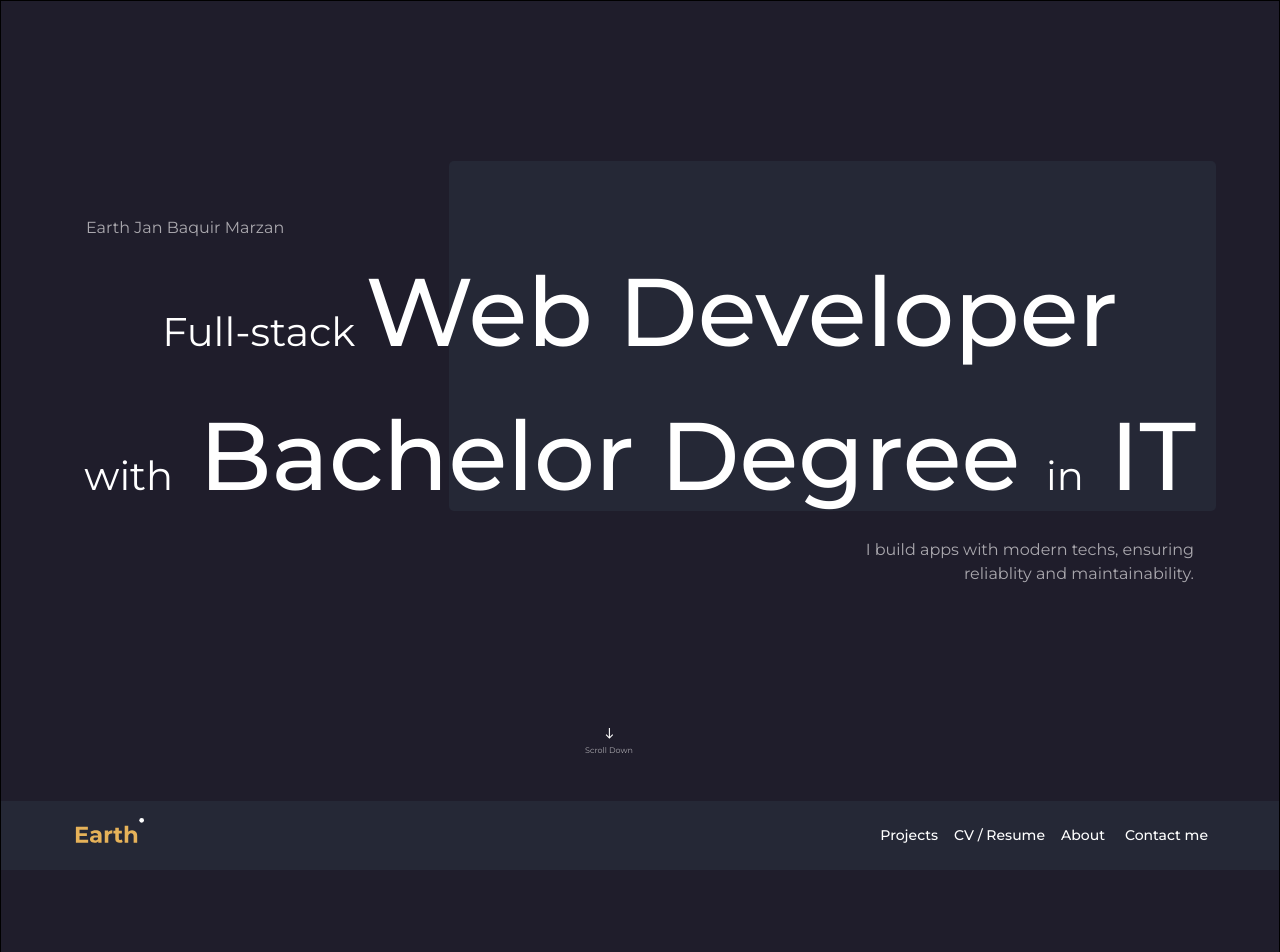
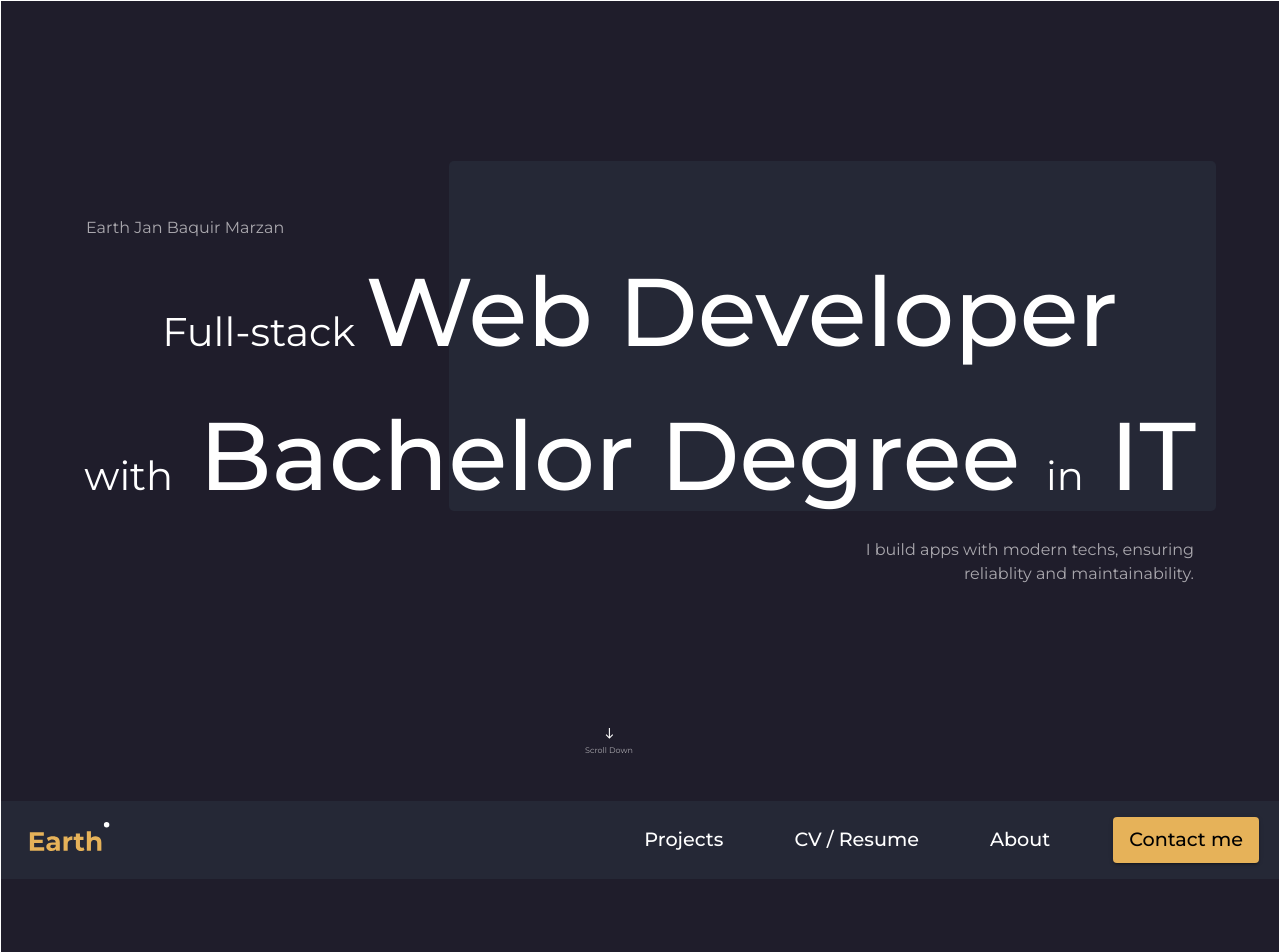
Before and after one commit to earthjan/earth, a React (Create React App) app: page / in a window 1280 px wide. Shown: the top 952 px of the page. Built offline with nearby package versions, Linux system fonts and the light colour scheme.

Commit message:
Add appbar for md-xl screens
Added responsive layout to appbar for md-xl screens. There are also
some changes to xs-sm screens because for xl screens, I changed the
MUI `Container` to `Box` to set the `margin-left` and `margin-right`
freely

```diff
--- a/src/components/atoms/AppBarContainer/AppBarContainer.js
+++ b/src/components/atoms/AppBarContainer/AppBarContainer.js
@@ -4,7 +4,7 @@ import PropTypes from "prop-types";
 import {
   IconButton,
   AppBar,
-  Container,
+  Box,
   Toolbar,
   MenuItem,
   Menu as MenuParent,
@@ -48,13 +48,13 @@ const AppBarContainer = ({ logo, navLinks, menuList }) => {
 
   return (
     <AppBar id="appbar" color={styles.appBar.color} sx={styles.appBar.sx}>
-      <Container sx={styles.container}>
+      <Box sx={styles.container}>
         <Toolbar sx={styles.toolbar} disableGutters>
           {logo}
           <Menu items={menuList} />
           <NavLinks navPages={navLinks} />
         </Toolbar>
-      </Container>
+      </Box>
     </AppBar>
   );
 };
@@ -130,10 +130,6 @@ function Menu({ items }) {
       >
         {items &&
           items.map((item, key) => {
-            // If an item is a custom `MenuItem`, then use render it instead.
-            if (item.CustomMenuItem) {
-              return <item.CustomMenuItem key={key} onClick={handleClose} />;
-            }
 
             if (typeof item === "string") {
               return (
@@ -142,8 +138,8 @@ function Menu({ items }) {
                 </MenuItem>
               );
             }
-
-            return null;
+            // If an item is a custom `MenuItem`, then use render it instead.
+            return <item.CustomMenuItem key={key} onClick={handleClose} />;
           })}
       </MenuParent>
     </>
@@ -153,9 +149,13 @@ function Menu({ items }) {
 function NavLinks({ navPages = [] }) {
   return (
     <NavLinksContainer>
-      {navPages.map((navPage) => (
-        <NavButton key={navPage} content={navPage} />
-      ))}
+      {navPages.map((navPage, key) => {
+        if (typeof navPage === "string") {
+          return <NavButton key={key} content={navPage} />
+        }
+
+        return <navPage.CustomNavButton key={key} />
+      })}
     </NavLinksContainer>
   );
 }
--- a/src/components/atoms/AppBarContainer/styles.js
+++ b/src/components/atoms/AppBarContainer/styles.js
@@ -12,7 +12,9 @@ const styles = {
     color: "secondary",
   },
 
-  container: { maxWidth: "xl" },
+  container: {
+    mx: { xs: "20px", xl: "60px" }
+  },
 
   toolbar: { justifyContent: "space-between" },
 
--- a/src/components/atoms/NavButton/NavButton.js
+++ b/src/components/atoms/NavButton/NavButton.js
@@ -1,8 +1,8 @@
-import React from 'react'
-import { Button } from '@mui/material'
-import { navButtonStyles } from './styles'
+import React from "react";
+import { Button } from "@mui/material";
+import { navButtonStyles } from "./styles";
 import PropTypes from "prop-types";
-import { ReactElement } from 'react';
+import { Link } from "react-router-dom";
 
 /**
  * To create a nav link for an `AppBar`.
@@ -24,18 +24,27 @@ import { ReactElement } from 'react';
       ))}
     </NavLinksContainer>
  */
-const NavButton = ({ content }) => {
+const NavButton = ({
+  content,
+  onClick,
+  variant,
+  bgColor,
+  textColor = "titleText.main",
+}) => {
   return (
-    <Button
-    sx={navButtonStyles} href={'/'+ content}>{content}</Button>
-  )
-}
+      <Button
+        onClick={onClick}
+        variant={variant}
+        sx={navButtonStyles(bgColor, textColor)}
+      >
+        {content}
+      </Button>
+  );
+};
 
 NavButton.propTypes = {
-  content: PropTypes.oneOfType([
-    PropTypes.string,
-    PropTypes.element
-  ]).isRequired,
+  content: PropTypes.oneOfType([PropTypes.string, PropTypes.element])
+    .isRequired,
 };
 
-export default NavButton
+export default NavButton;
--- a/src/components/atoms/NavButton/styles.js
+++ b/src/components/atoms/NavButton/styles.js
@@ -1,6 +1,12 @@
-export const navButtonStyles = {
+export const navButtonStyles = (bgColor, textColor) => ({
   my: 2,
-  color: "titleText.main",
+  marginLeft: { xs: "55px" },
   display: "block",
-  textTransform: "none ",
-};
+  textTransform: "none",
+  fontSize: {
+    lg: "1.2rem"
+  },
+
+  backgroundColor: bgColor,
+  color: textColor
+});
--- a/src/components/templates/MainPage/MainPage.js
+++ b/src/components/templates/MainPage/MainPage.js
@@ -1,11 +1,14 @@
 import React from "react";
 import PropTypes from "prop-types";
 
-import { Box, MenuItem, Stack, Typography } from "@mui/material";
+import { useNavigate } from "react-router-dom";
+
+import { Box, MenuItem, Stack, Typography, Menu } from "@mui/material";
 
 import LandingPage from "./LandingPage/LandingPage";
 import Logo from "../../atoms/LogoContainer/LogoContainer";
 import AppBarContainer from "../../atoms/AppBarContainer/AppBarContainer";
+import NavButton from "../../atoms/NavButton/NavButton";
 
 import VerticalAlignBottomIcon from "@mui/icons-material/VerticalAlignBottom";
 
@@ -39,14 +42,72 @@ export default MainPage;
 // =============== HELPER COMPONENTS/FUNCTIONS ===============
 function LogoEarth() {
   return (
-    <Box sx={styles.logoBase}>
     <Logo src={Earth} height={styles.logo.height} width={styles.logo.width} />
-    </Box>
   );
 }
 
 function getNavLinks() {
-  return ["Projects", "CV / Resume", "About", "Contact me"];
+  return [
+    "Projects",
+    {
+      CustomNavButton() {
+        const [anchorEl, setAnchorEl] = React.useState(null);
+        const open = Boolean(anchorEl);
+        const handleClick = (event) => {
+          setAnchorEl(event.currentTarget);
+        };
+        const handleClose = () => {
+          setAnchorEl(null);
+        };
+
+        return (
+          <>
+            <NavButton content="CV / Resume" onClick={handleClick} />
+
+            <Menu
+              anchorEl={anchorEl}
+              open={open}
+              onClose={handleClose}
+              sx={{
+                "& .MuiPopover-paper": {
+                  backgroundColor: "secondary.main",
+                  border: 1,
+                  borderColor: "textTitle.main",
+                  borderRadius: "5px",
+                },
+              }}
+            >
+              <MenuItem onClick={handleClose}>
+                <TextWithIcon
+                  text="Download my Resume"
+                  Icon={VerticalAlignBottomIcon}
+                />
+              </MenuItem>
+              <MenuItem onClick={handleClose}>
+                <TextWithIcon
+                  text="Download my CV"
+                  Icon={VerticalAlignBottomIcon}
+                />
+              </MenuItem>
+            </Menu>
+          </>
+        );
+      },
+    },
+    "About",
+    {
+      CustomNavButton() {
+        return (
+          <NavButton
+            content="Contact me"
+            variant="contained"
+            bgColor="emphasizedText.main"
+            textColor="#000000"
+          />
+        );
+      },
+    },
+  ];
 }
 
 function getMenuList() {
--- a/src/components/templates/MainPage/styles.js
+++ b/src/components/templates/MainPage/styles.js
@@ -20,17 +20,19 @@ const styles = {
      * To keep track the max width if it's right
      */
     border: 1,
-    // borderColor: "white",
+    borderColor: "white",
   },
 
-  logoBase: {
-  },
   logo: {
     height: {
       xs: "30px",
+      md: "35px",
+      xl: "45px"
     },
     width: {
       xs: "90px",
+      md: "95px",
+      xl: "105px"
     }
   },
 
```
Lines whose indentation alone changed are shown as unchanged.
